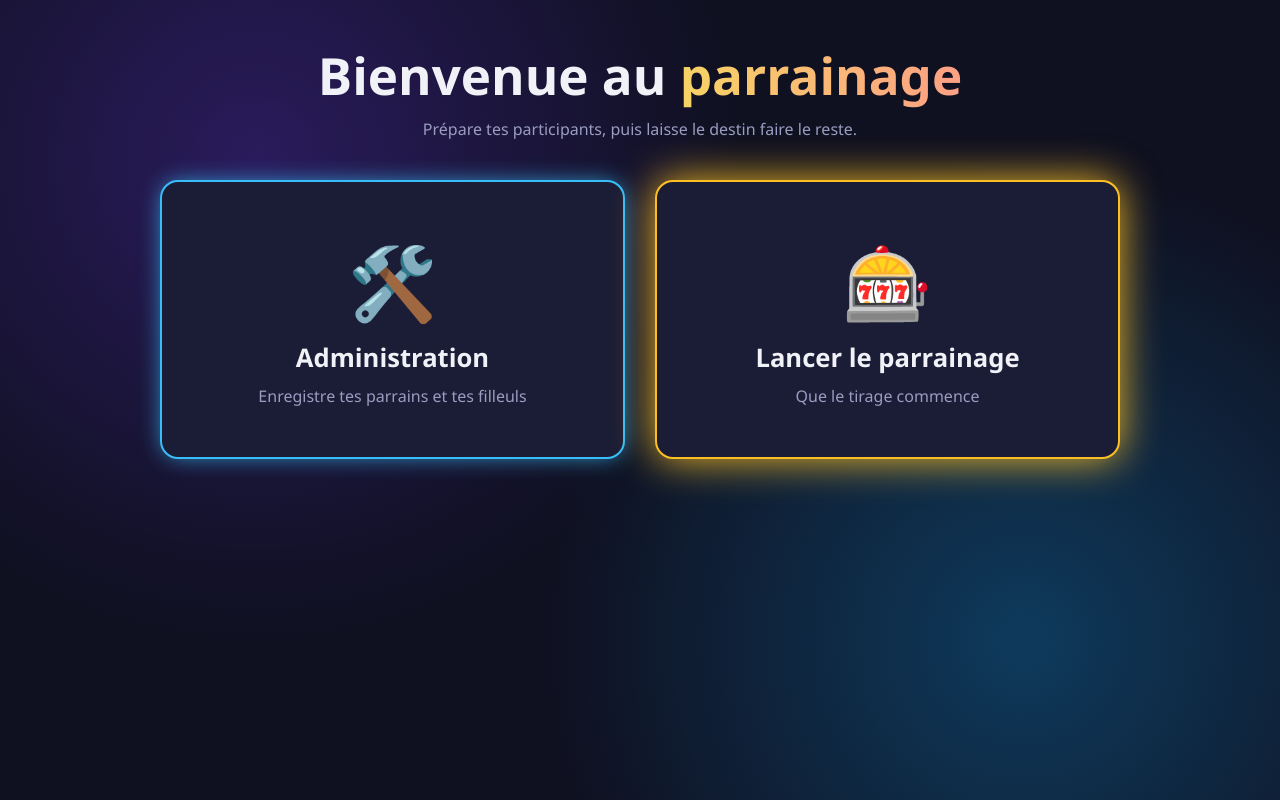
After one commit to Jonh-jonhy/app_parrainage, a Django app: page / in a window 1280 px wide. The commit adds this page. Run offline with Django 5.2, Linux system fonts and the light colour scheme.

Commit message:
feature last template

```diff
--- a/parrainage_app/parrainage/static/parrainage/style.css
+++ b/parrainage_app/parrainage/static/parrainage/style.css
@@ -182,3 +182,85 @@ a {
     justify-content: center;
     align-items: center;
 }
+
+/* ---------- Les liens-boutons (<a>) ---------- */
+a.bouton {
+    text-align: center;
+    text-decoration: none;
+}
+
+/* ---------- Accueil : deux grands choix ---------- */
+.menu {
+    display: flex;
+    gap: 30px;
+    margin-top: 20px;
+}
+
+.choix {
+    flex: 1;
+    display: flex;
+    flex-direction: column;
+    align-items: center;
+    gap: 10px;
+    padding: 50px 24px;
+    text-align: center;
+    text-decoration: none;
+    color: var(--texte);
+    background: var(--carte);
+    border: 2px solid var(--rarete);
+    border-radius: 18px;
+    box-shadow: 0 0 25px -5px var(--rarete);
+    transition: transform .3s, box-shadow .3s;
+}
+.choix:hover {
+    transform: translateY(-8px) rotate(-1deg);
+    box-shadow: 0 0 45px 0 var(--rarete);
+}
+
+.choix-admin { --rarete: #38bdf8; }   /* bleu : outil */
+.choix-jouer { --rarete: #fbbf24; }   /* doré : le gacha */
+
+.choix-icone  { font-size: 4.5rem; transition: transform .3s; }
+.choix:hover .choix-icone { transform: scale(1.2) rotate(8deg); }
+.choix-titre  { font-size: 1.6rem; font-weight: bold; }
+.choix-texte  { color: var(--discret); }
+
+/* Le choix principal respire pour attirer l'œil */
+.choix-jouer { animation: pulse 2.5s ease-in-out infinite; }
+
+/* ---------- Page finale ---------- */
+.final {
+    max-width: 560px;
+    margin: 40px auto 0;
+    padding: 50px 30px;
+    text-align: center;
+    background: var(--carte);
+    border: 2px solid #fbbf24;
+    border-radius: 22px;
+    box-shadow: 0 0 60px -10px #fbbf24;
+    animation: reveler .9s cubic-bezier(.2, 1.4, .4, 1) both;
+}
+
+.trophee {
+    font-size: 6rem;
+    filter: drop-shadow(0 0 20px #fbbf24aa);
+    animation: flotter 3s ease-in-out infinite;
+}
+
+.final .sous-titre { margin-bottom: 10px; }
+
+.bouton-pdf { margin-top: 30px; }
+
+.lien-retour {
+    display: inline-block;
+    margin-top: 28px;
+    color: var(--discret);
+    text-decoration: none;
+    transition: color .2s;
+}
+.lien-retour:hover { color: var(--texte); }
+
+/* ---------- Mobile ---------- */
+@media (max-width: 700px) {
+    .menu { flex-direction: column; }
+}
--- /dev/null
+++ b/parrainage_app/parrainage/templates/parrainage/acceuil.html
@@ -0,0 +1,21 @@
+{% extends "parrainage/base.html" %}
+{% block titre_page %}Accueil . Parrainage{%endblock%}
+
+{% block contenu %}
+    <h1 class="titre">Bienvenue au <span>parrainage</span></h1>
+    <p class="sous-titre">Prépare tes participants, puis laisse le destin faire le reste.</p>
+
+    <div class="menu">
+        <a href="{% url 'admin:index' %}" class="choix choix-admin">
+            <span class="choix-icone">🛠️</span>
+            <span class="choix-titre">Administration</span>
+            <span class="choix-texte">Enregistre tes parrains et tes filleuls</span>
+        </a>
+
+        <a href="{% url 'parrainage:parrainages' %}" class="choix choix-jouer">
+            <span class="choix-icone">🎰</span>
+            <span class="choix-titre">Lancer le parrainage</span>
+            <span class="choix-texte">Que le tirage commence</span>
+        </a>
+    </div>
+{%endblock%}
--- /dev/null
+++ b/parrainage_app/parrainage/templates/parrainage/base.html
@@ -0,0 +1,15 @@
+{% load static %}
+<!DOCTYPE html>
+<html lang="fr">
+<head>
+    <meta charset="UTF-8">
+    <meta name="viewport" content="width=device-width, initial-scale=1.0">
+    <title>{% block titre_page %} Parrainage {% endblock%}</title>
+    <link rel="stylesheet" href="{% static 'parrainage/style.css' %}">
+</head>
+<body>
+    <main class="page">
+        {% block contenu %}{% endblock %}
+    </main>
+</body>
+</html>
--- a/parrainage_app/parrainage/urls.py
+++ b/parrainage_app/parrainage/urls.py
@@ -4,6 +4,7 @@ from . import views
 
 app_name = "parrainage"
 urlpatterns = [
-    path("", views.parrainage_view, name="parrainages"),
+    path("", views.acceuil_view, name="acceuil"),
+    path("tirage", views.parrainage_view, name="parrainages"),
     path("<int:filleul_id>/", views.parrainer, name="parrainer")
 ]
--- a/parrainage_app/parrainage/views.py
+++ b/parrainage_app/parrainage/views.py
@@ -30,14 +30,15 @@ def attribuer_parrain( filleul:Filleul ) -> Parrain:
             filleul.save()
             return filleul.parrain
 
-
+def acceuil_view(request):
+    return render(request, "parrainage/acceuil.html", context={})
 
 def parrainage_view(request):
         filleuls = Filleul.objects.filter(parrain=None)
         #si tout les filleuls ont des parraints
         if filleuls.count() == 0:
             message = "Tout les filleuls ont des parrains"
-            return render(request, "", context={"message": message})
+            return render(request, "parrainage/termine.html", context={"message": message})
         else:
             #recuperation du premier filleul n'ayant pas de parrain
             filleul = filleuls[0]
--- a/parrainage_app/parrainage_app/urls.py
+++ b/parrainage_app/parrainage_app/urls.py
@@ -17,13 +17,14 @@ Including another URLconf
 from django.contrib import admin
 from django.urls import path, include
 from django.conf import settings
-from django.conf.url.static import static
+from django.conf.urls.static import static
 
 
 urlpatterns = [
     path('admin/', admin.site.urls),
-    path('parrainage', include("parrainage.urls"))
+    path('parrainage', include("parrainage.urls")),
+    path('', include("parrainage.urls"))
 ]
 
 if settings.DEBUG:
-    urlpartterns += static(settings.MEDIA_URL, document_root=settings.MEDIA_ROOT)
+    urlpatterns += static(settings.MEDIA_URL, document_root=settings.MEDIA_ROOT)
```
Also changed, not shown: parrainage_app/parrainage/templates/parrainage/termine.html (added, +16 -0 lines), parrainage_app/db.sqlite3, parrainage_app/parrainage/migrations/0002_filleul_photo_parrain_photo_alter_filleul_parrain.py (added), 1 other file.
